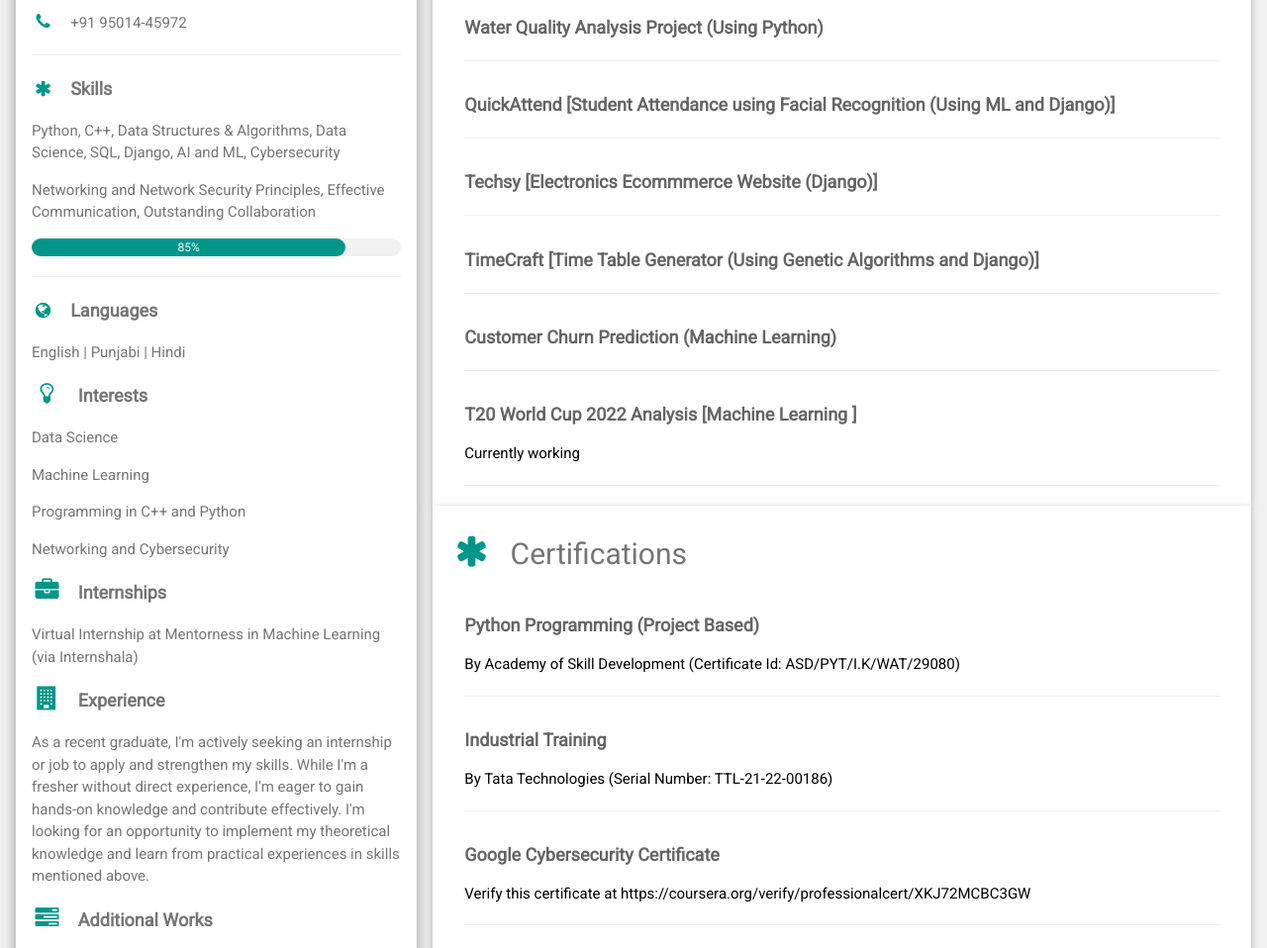
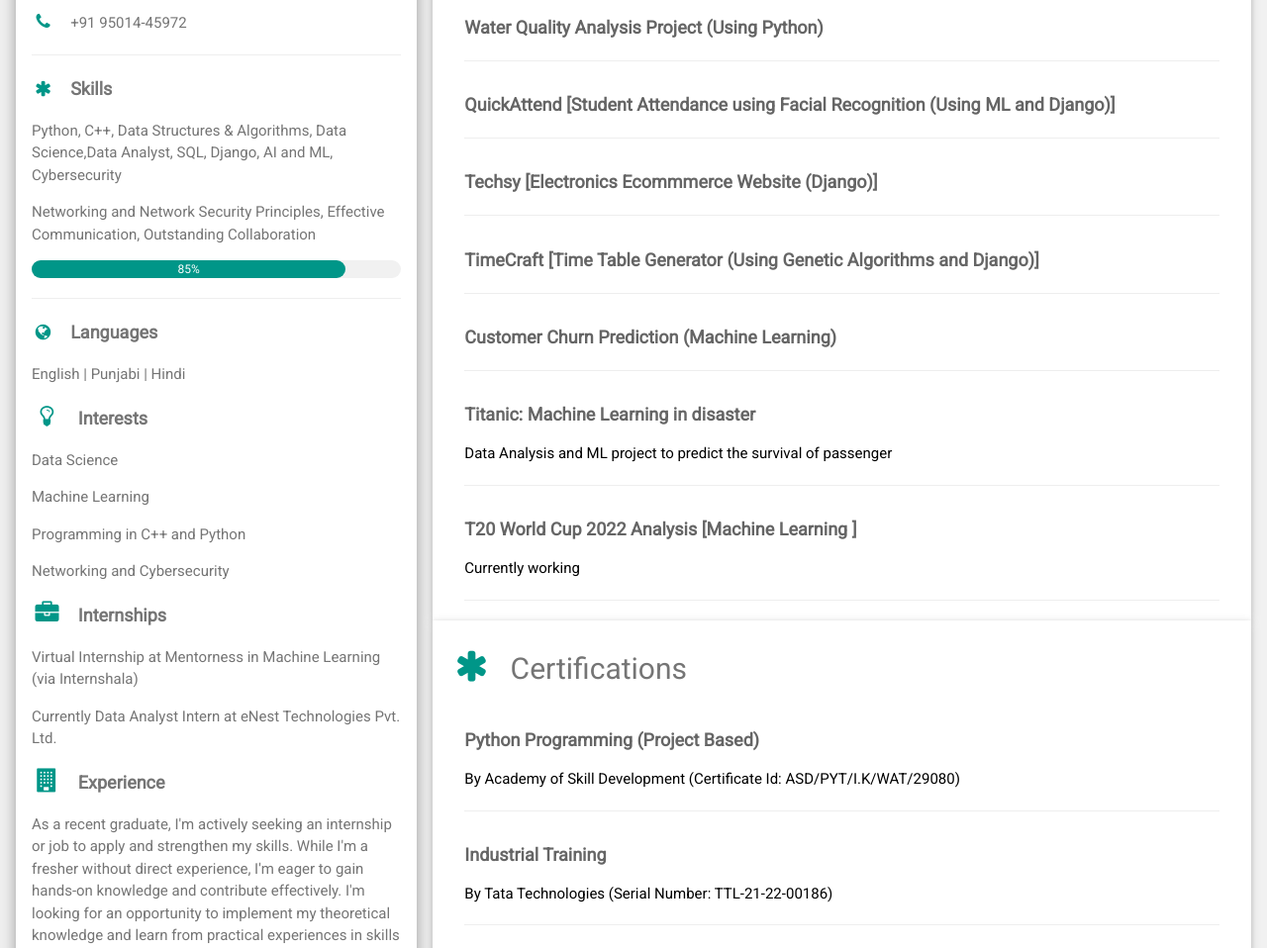
Before and after one commit to Harjot4026/Resume-CV, a plain HTML site: page index.html in a window 1280 px wide. Shown: the part 672-1630 px from the top of the page at 99% size. Drawn offline with nearby package versions, Linux system fonts and the light colour scheme.

Commit message:
Update index.html

```diff
--- a/index.html
+++ b/index.html
@@ -37,7 +37,7 @@
           <hr>
 
           <p class="w3-large"><b><i class="fa fa-asterisk fa-fw w3-margin-right w3-text-teal"></i>Skills</b></p>
-          <p>Python, C++, Data Structures & Algorithms, Data Science, SQL, Django, AI and ML, Cybersecurity</p>
+          <p>Python, C++, Data Structures & Algorithms, Data Science,Data Analyst, SQL, Django, AI and ML, Cybersecurity</p>
           <p>Networking and Network Security Principles, Effective Communication, Outstanding Collaboration</p>
           <div class="w3-light-grey w3-round-xlarge w3-small">
             <div class="w3-container w3-center w3-round-xlarge w3-teal" style="width:85%">85%</div>
@@ -55,6 +55,7 @@
               <p>Networking and Cybersecurity</p>
           <p class="w3-large w3-text-theme"><b><i class="fa fa-briefcase fa-fw w3-margin-right w3-xlarge w3-text-teal"></i>Internships</b></p>
               <p>Virtual Internship at Mentorness in Machine Learning (via Internshala)</p>
+              <p>Currently Data Analyst Intern at eNest Technologies Pvt. Ltd.</p>
 
               <p class="w3-large w3-text-theme"><b><i class="fa fa-building fa-fw w3-margin-right w3-xlarge w3-text-teal"></i>Experience</b></p>
               <p>As a recent graduate, I'm actively seeking an internship or job to apply and strengthen my skills. While I'm a fresher
@@ -70,7 +71,7 @@
                     <p>Verified in Python Basics at HackerRank</p>
 
                     <p class="w3-large w3-text-theme"><b><i class="fa fa-file-pdf-o fa-fw w3-margin-right w3-xlarge w3-text-teal"></i>Download Resume</b></p>
-                    <p><a href="Harjot's Resume updated new 1.pdf" download class="w3-hover-opacity" style="color: #50C878;"><i class="fa fa-download"></i> Download PDF</a></p>
+                    <p><a href="Harjot Singh Resume.pdf" download class="w3-hover-opacity" style="color: #50C878;"><i class="fa fa-download"></i> Download PDF</a></p>
 
 
                     <br>
@@ -130,6 +131,11 @@
           <div class="w3-container">
             <h5 class="w3-opacity"><b>Customer Churn Prediction (Machine Learning)</b></h5>
             <p></p>
+            <hr>
+          </div>
+        <div class="w3-container">
+            <h5 class="w3-opacity"><b>Titanic: Machine Learning in disaster</b></h5>
+            <p>Data Analysis and ML project to predict the survival of passenger</p>
             <hr>
           </div>
           <div class="w3-container">
```
